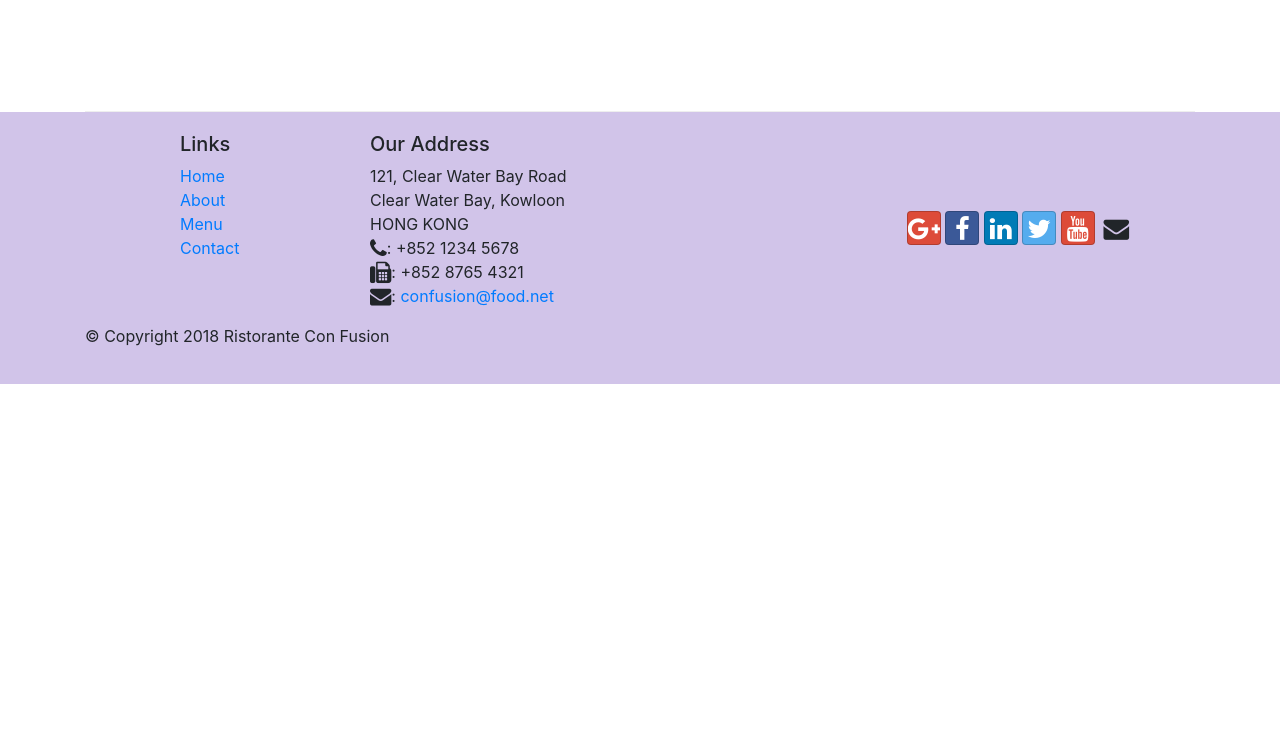
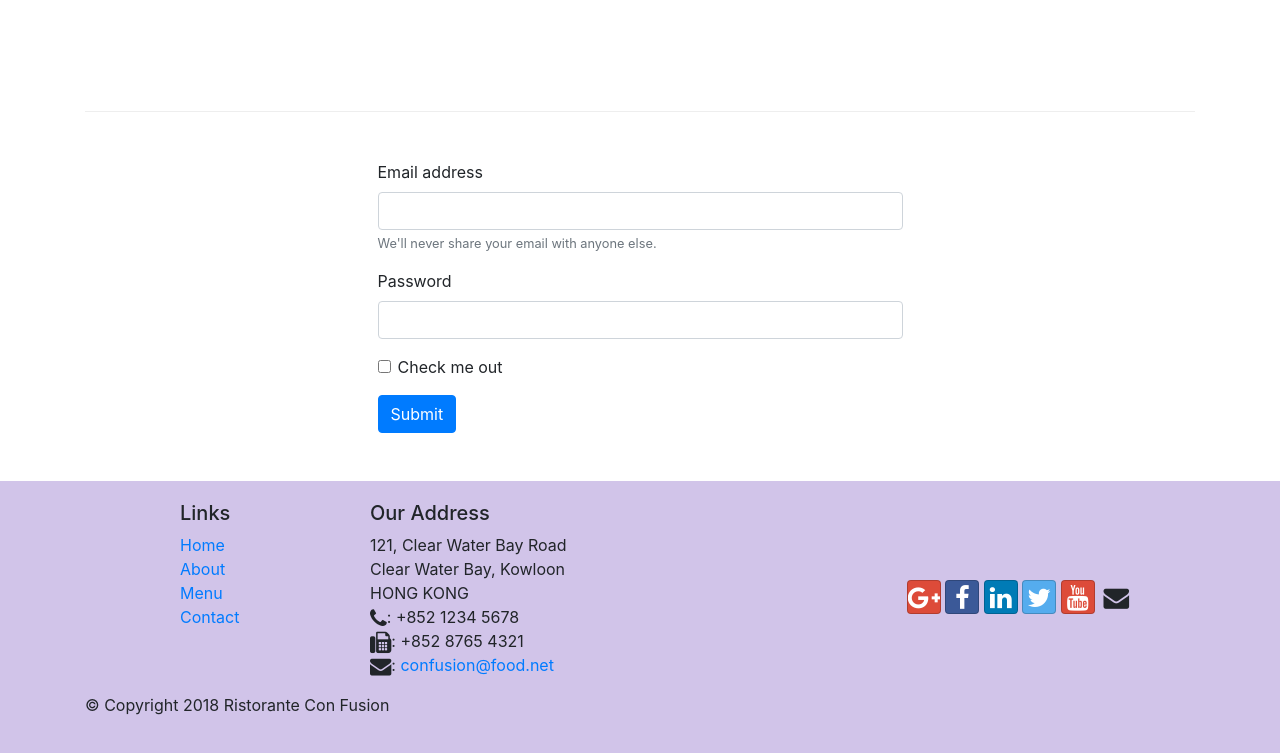
Before and after one commit to above-the-line/bootstrap-assignment1, a website: page index.html in a window 1280 px wide. Shown: the part 1678-2431 px from the top of the page. Before the commit the page ends 2062 px from the top, so only its background shows below. Drawn offline with nearby package versions, Linux system fonts and the light colour scheme.

Commit message:
starting assignment 2

```diff
--- a/index.html
+++ b/index.html
@@ -28,16 +28,16 @@
             <button class="navbar-toggler mr-auto" type="button" data-toggle="collapse" data-target="#Navbar">
                 <span class="navbar-toggler-icon"></span>
             </button>
-            <a class="navbar-brand mr-auto" href="#"><img src="img/logo.png" height="30" width="41"></a>
+            <a class="navbar-brand mr-auto" href="./index.html"><img src="img/logo.png" height="30" width="41"></a>
             <div class="collapse navbar-collapse" id="Navbar">
                 <ul class="navbar-nav mr-auto">
-                    <li class="nav-item">
+                    <li class="nav-item active">
                         <a class="nav-link" href="./index.html">
                             <span class="fa fa-home fa-lg"></span>
                             Home
                         </a>
                     </li>
-                    <li class="nav-item active">
+                    <li class="nav-item">
                         <a class="nav-link" href="./aboutus.html">
                             <span class="fa fa-info fa-lg"></span>
                             About
@@ -127,6 +127,26 @@
                 </div>
             </div>
         </div>
+        <div class="d-flex justify-content-center mb-5 mt-5">
+            <div class="col col-sm-6">
+                <form>
+                    <div class="form-group">
+                        <label for="exampleInputEmail1">Email address</label>
+                        <input type="email" class="form-control" id="exampleInputEmail1" aria-describedby="emailHelp">
+                        <small id="emailHelp" class="form-text text-muted">We'll never share your email with anyone else.</small>
+                    </div>
+                    <div class="form-group">
+                        <label for="exampleInputPassword1">Password</label>
+                        <input type="password" class="form-control" id="exampleInputPassword1">
+                    </div>
+                    <div class="form-group form-check">
+                        <input type="checkbox" class="form-check-input" id="exampleCheck1">
+                        <label class="form-check-label" for="exampleCheck1">Check me out</label>
+                    </div>
+                    <button type="submit" class="btn btn-primary">Submit</button>
+                </form>
+            </div>
+        </div>
     </div>
 
     <footer class="footer">
```
Also changed, not shown: aboutus.html (+5 -5 lines), contactus.html (+3 -3 lines).
